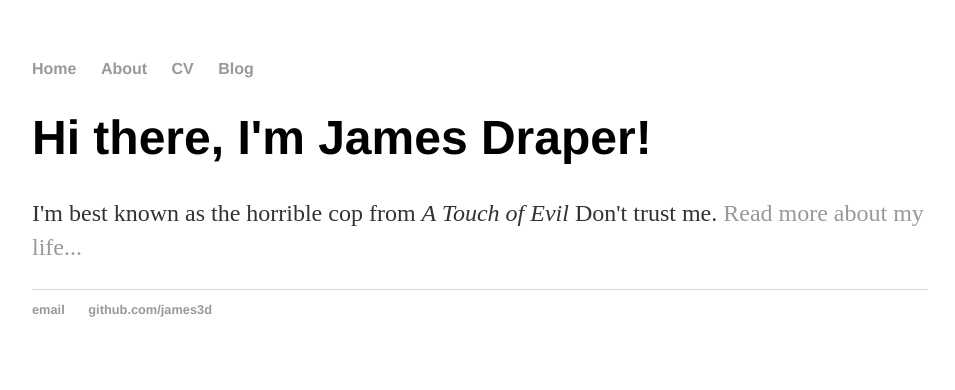
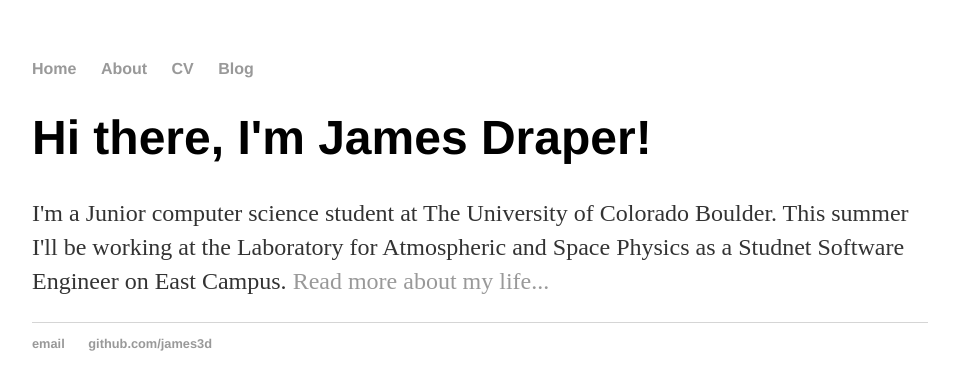
Before and after one commit to james3d/james3d.github.io, a Jekyll site: the page built from index.html, in a window 1280 px wide. Shown: the top 390 px of the page, without its empty margins (160-1115 px from the left). Built offline with Jekyll 4.4.1, drawn with Linux system fonts in a browser that asks for light colours.

Commit message:
Update index.html

```diff
--- a/index.html
+++ b/index.html
@@ -4,5 +4,5 @@
 ---
 <div class="blurb">
 	<h1>Hi there, I'm James Draper!</h1>
-	<p>I'm best known as the horrible cop from <em>A Touch of Evil</em> Don't trust me. <a href="/about">Read more about my life...</a></p>
+	<p>I'm a Junior computer science student at The University of Colorado Boulder. This summer I'll be working at the Laboratory for Atmospheric and Space Physics as a Studnet Software Engineer on East Campus. <a href="/about">Read more about my life...</a></p>
 </div><!-- /.blurb -->
```
